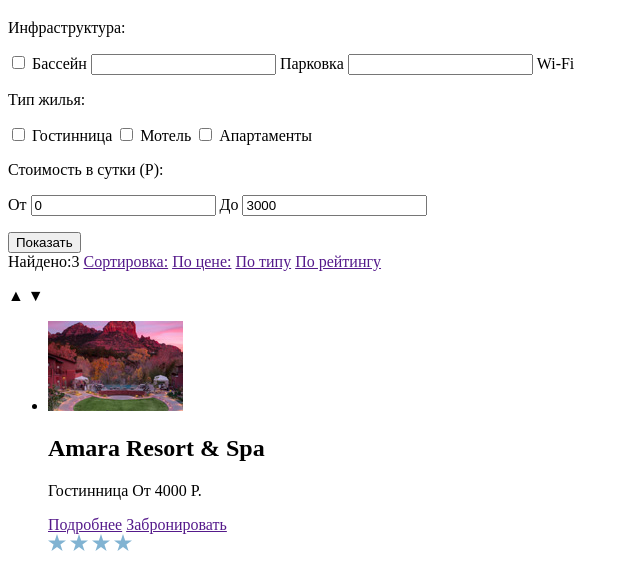
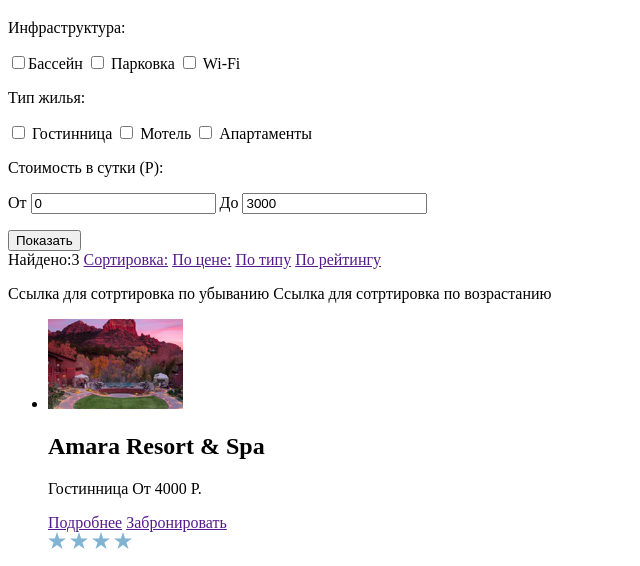
Before and after one commit to blinovigo/563145-sedona-24, a plain HTML site: page hotels.html in a window 1280 px wide. Shown: the part 233-799 px from the top of the page, without its empty margins (0-640 px from the left). Drawn offline with Linux system fonts and the light colour scheme.

Commit message:
Исправил задание #10

```diff
--- a/hotels.html
+++ b/hotels.html
@@ -31,24 +31,24 @@
 		<section class="main-search">
 		 <form method="post" action="https://echo.htmlacademy.ru">
 			<div class="add-service-filter">
-				<p>Инфраструктура:</p>
-				<label><input name="filter-pool" type="checkbox"> Бассейн </label>
-				<label><input type="filter-parking"> Парковка </label>
-				<label><input type="filter-wifi"> Wi-Fi </label>
+				<p class="add-service-filter-title">Инфраструктура:</p>
+				<label class="add-service-filter-checkbox"><input name="filter-pool" type="checkbox"><span>Бассейн</span></label>
+				<label class="add-service-filter-checkbox"><input name="filter-parking"  type="checkbox"> <span>Парковка</span> </label>
+				<label class="add-service-filter-checkbox" ><input name="filter-wifi"  type="checkbox"> <span>Wi-Fi</span> </label>
 			</div>
 			<div class="type-houы-filter">
-				<p>Тип жилья:</p>
-				<label><input name="filter-hotel" type="checkbox"> Гостинница </label>
-				<label><input name="filter-motel" type="checkbox"> Мотель </label>
-				<label><input name="filter-apartments" type="checkbox"> Апартаменты </label>
+				<p class="add-service-filter-title">Тип жилья:</p>
+				<label class="add-service-filter-checkbox"><input name="filter-hotel" type="checkbox"> <span>Гостинница</span> </label>
+				<label class="add-service-filter-checkbox"><input name="filter-motel" type="checkbox"> <span>Мотель</span> </label>
+				<label class="add-service-filter-checkbox"><input name="filter-apartments" type="checkbox"> <span>Апартаменты</span> </label>
 			</div>
 			<div class="price-filter">
-				<p>Стоимость в сутки (Р):</p>
+				<p class="add-service-filter-title">Стоимость в сутки (Р):</p>
 				<p>
 					<span>От <input name="min-price" value="0"></span>
 					<span>До <input name="max-price" value="3000"></span>
 				</p>
-				<!-- У меня пока нет идей как сделать ползунок -->
+				<!-- Ценовой ползунок -->
 				<button type="submit">Показать</button>
 			</div>
 		 </form>
@@ -58,9 +58,9 @@
 			<a href="">По цене:</a>
 			<a href="">По типу</a>
 			<a href="">По рейтингу</a>
-			<p>
-				<a>&#9650;</a>
-				<a>&#9660;</a>
+			<p class="filter-links-arrow">
+				<a><span class="visually-hidden">Ссылка для сотртировка по убыванию</span></a>
+				<a><span class="visually-hidden">Ссылка для сотртировка по возрастанию</span></a>
 			</p>
 		 </div>
 		</section>
```
Also changed, not shown: index.html (+4 -0 lines).
